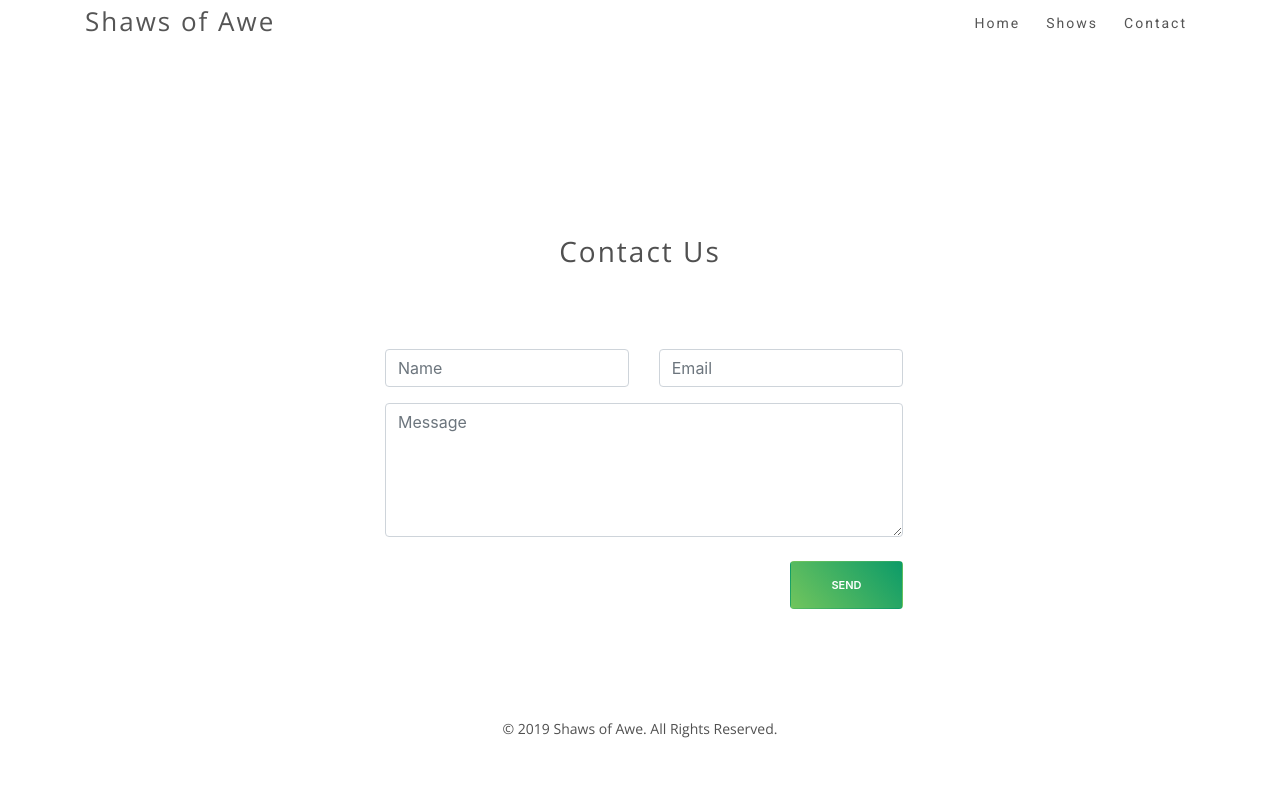
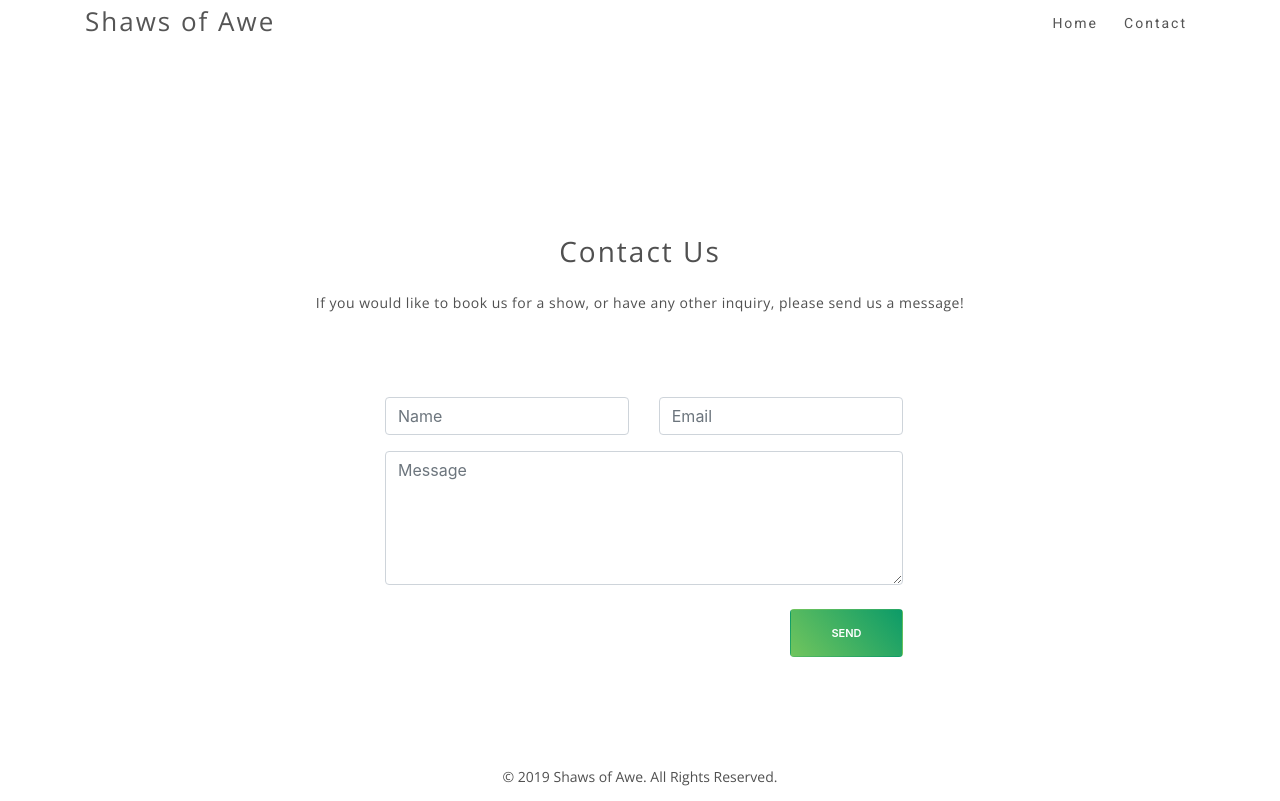
Before and after one commit to ShawsofAwe/Shaws-of-Awe, a plain HTML site: page contact.html in a window 1280 px wide. Drawn offline with nearby package versions, Linux system fonts and the light colour scheme.

Commit message:
Update contact.html

```diff
--- a/contact.html
+++ b/contact.html
@@ -50,7 +50,6 @@
       <nav id="nav-menu-container">
         <ul class="nav-menu">
         <li class="menu-active"><a href="index.html">Home</a></li>
-          <li><a href="shows.html">Shows</a></li>
 
       <li><a href="contact.html">Contact</a></li>
         </ul>
@@ -69,6 +68,7 @@
       <div class="section-title text-center">
 
         <h2>Contact Us</h2>
+        <p>If you would like to book us for a show, or have any other inquiry, please send us a message!
   </div>
         <div class="row">
 <div class="col-md-6 col-lg-3">
```
